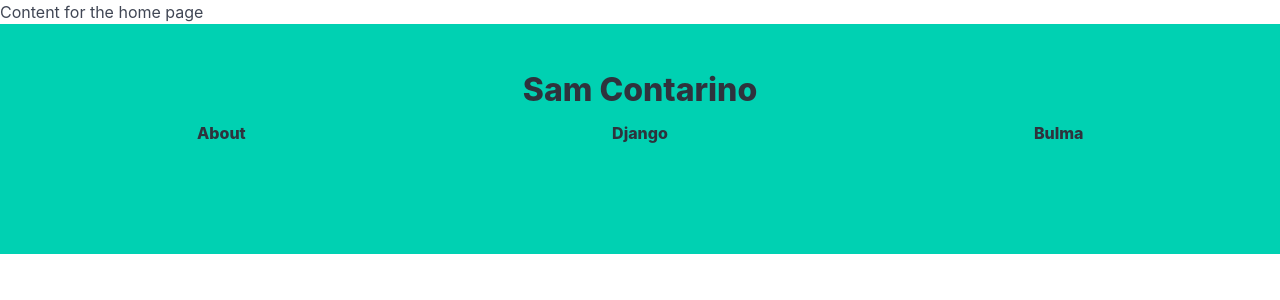
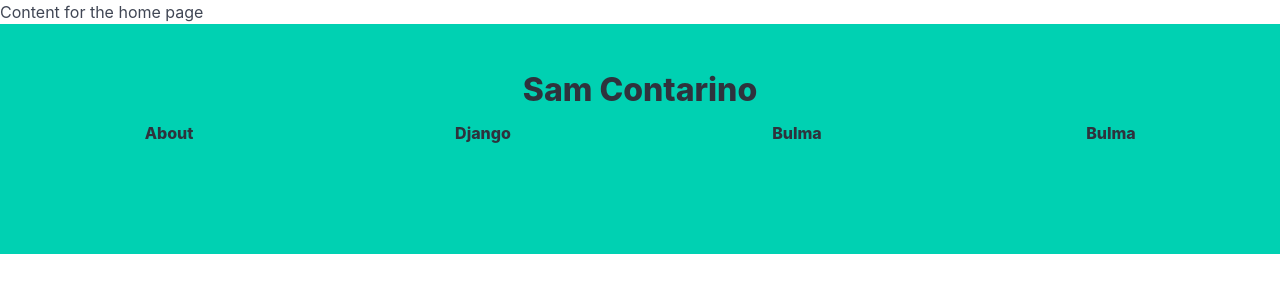
Before and after one commit to sam-e/django, a Django app: page / in a window 1280 px wide. Shown: the part 56-356 px from the top of the page. Run offline with Django 3.2, Linux system fonts and the light colour scheme; some libraries are stand-ins or nearby versions.

Commit message:
Initial commit

```diff
--- a/templates/footer.html
+++ b/templates/footer.html
@@ -12,6 +12,9 @@
       <div class="column">
         <h6>Bulma</h6>
       </div>
+      <div class="column">
+        <h6>Bulma</h6>
+      </div>
     </div>
   </div>
 </footer>
```
